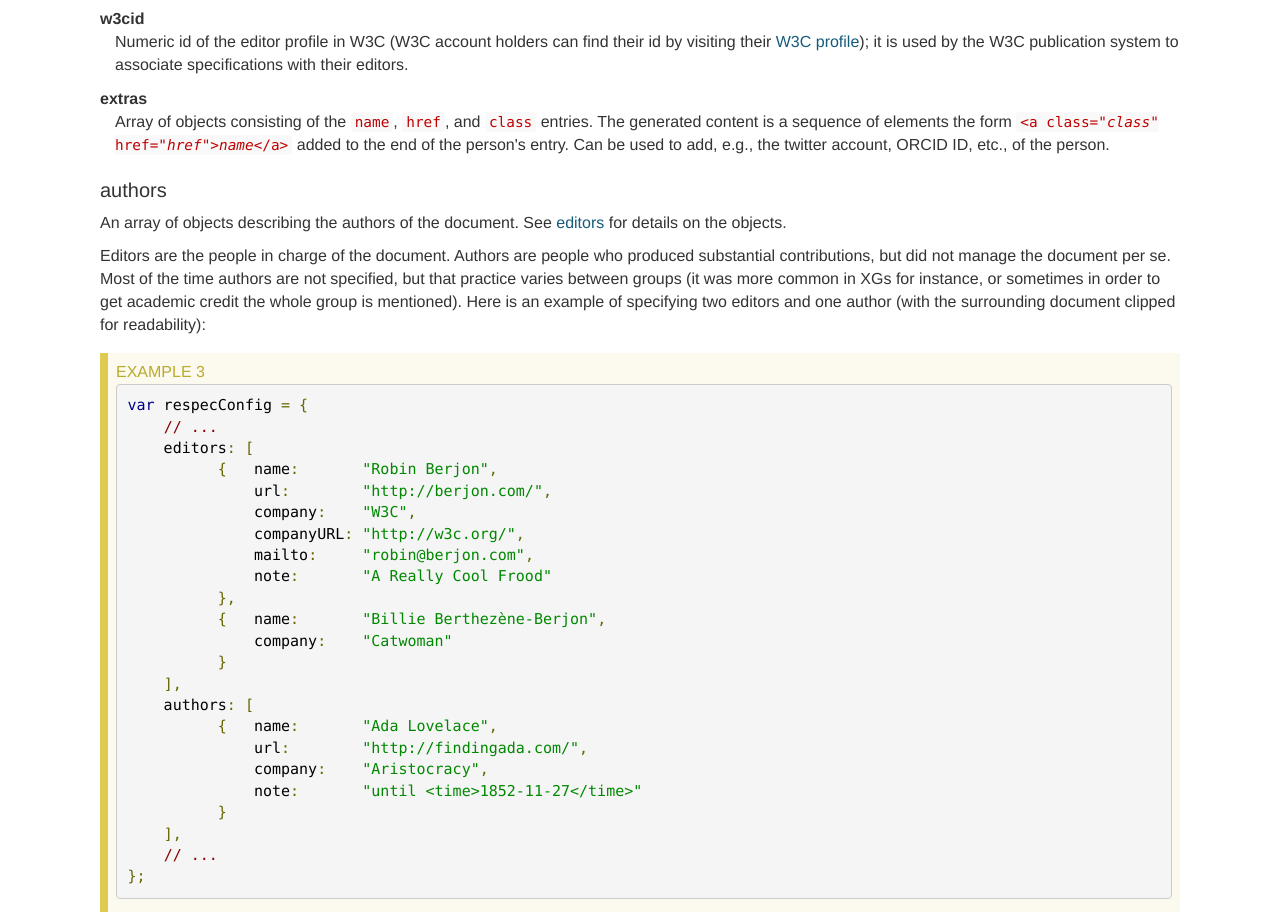
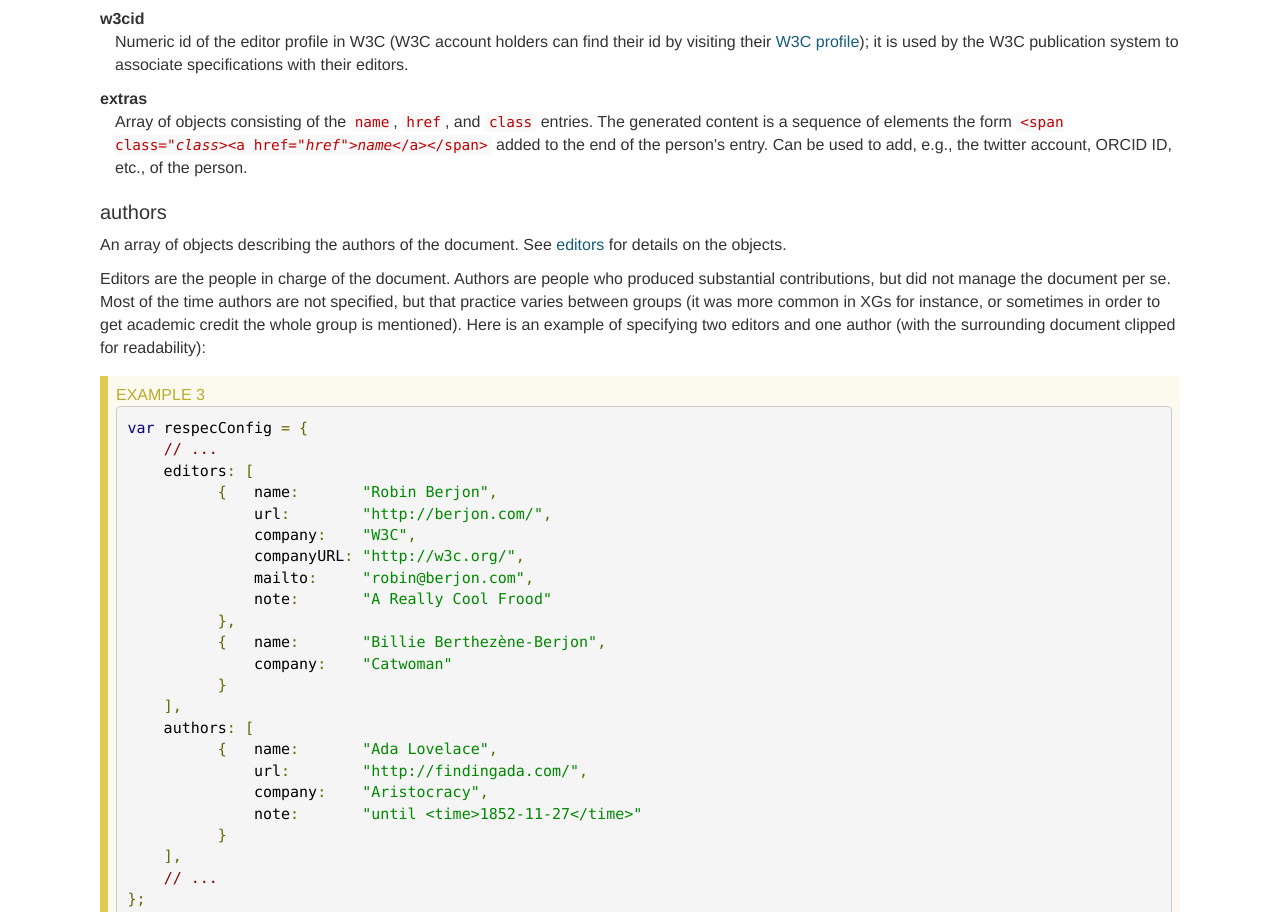
Before and after one commit to w3c/respec-docs, a website: page guide.html in a window 1280 px wide. Shown: the part 9295-10207 px from the top of the page. Drawn offline with Linux system fonts and the light colour scheme.

Commit message:
The example code was wrong for the extras' documentation... :-(

```diff
--- a/src/conf/editors.html
+++ b/src/conf/editors.html
@@ -38,6 +38,6 @@
        publication system to associate specifications with their editors.
     </dd>
     <dt>extras</dt>
-    <dd>Array of objects consisting of the <code>name</code>, <code>href</code>, and <code>class</code> entries. The generated content is a sequence of elements the form <code>&lt;a class="<i>class</i>" href="<i>href</i>"&gt;<i>name</i>&lt;/a&gt;</code> added to the end of the person's entry. Can be used to add, e.g., the twitter account, ORCID ID, etc., of the person.</dd>
+    <dd>Array of objects consisting of the <code>name</code>, <code>href</code>, and <code>class</code> entries. The generated content is a sequence of elements the form <code>&lt;span class="<i>class</i>&gt;&lt;a href="<i>href</i>"&gt;<i>name</i>&lt;/a&gt;&lt;/span&gt;</code> added to the end of the person's entry. Can be used to add, e.g., the twitter account, ORCID ID, etc., of the person.</dd>
   </dl>
 </section>
```
